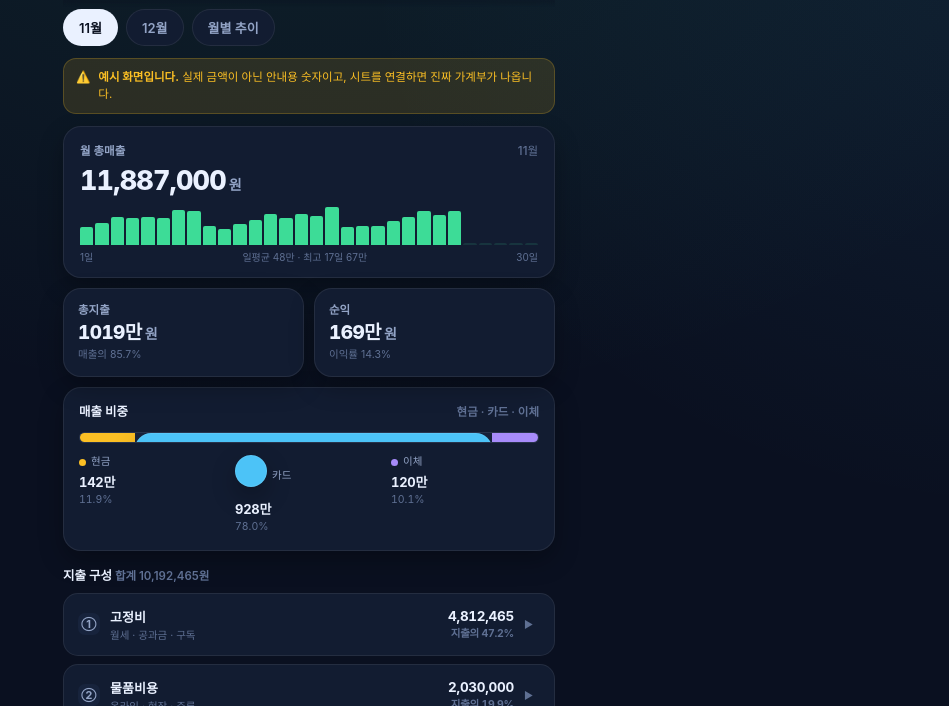
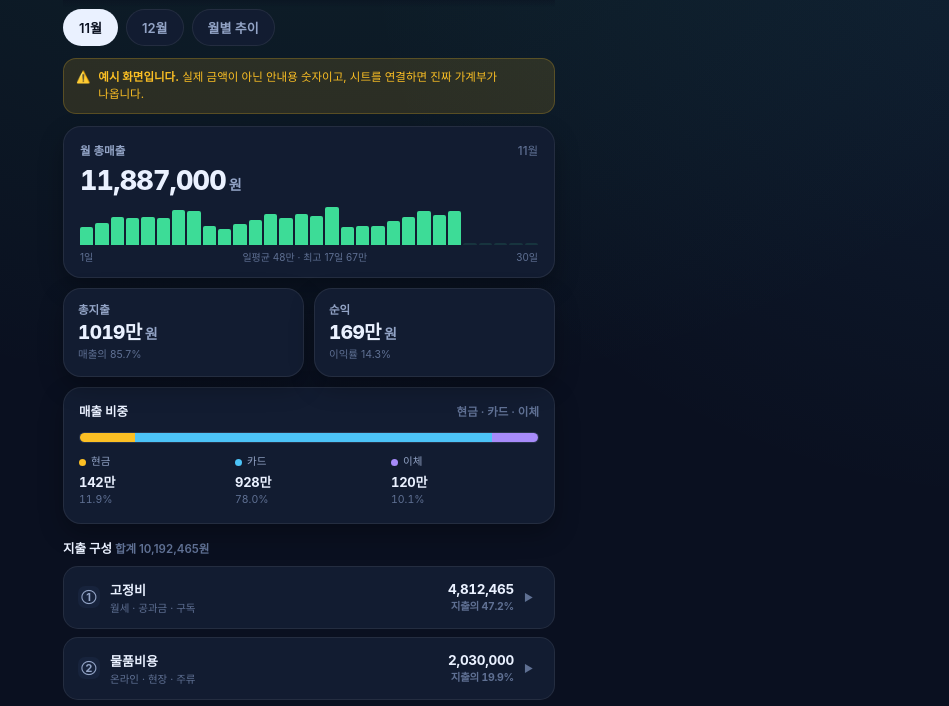
Before and after one commit to pun111143-blip/mpack3-ledger, a plain HTML site: page index.html in a window 1280 px wide. Both pictures are taken after a click on the button "연결 전에 예시 화면 보기". Shown: the part 53-759 px from the top of the page, without its empty margins (331-1280 px from the left). Drawn offline with Linux system fonts and the light colour scheme.

Commit message:
매출 비중 막대·범례 스타일 충돌(.card) 수정, 한글 줄바꿈 정리

```diff
--- a/index.html
+++ b/index.html
@@ -75,6 +75,8 @@ body{
   line-height:1.42;
   min-height:100vh;
   -webkit-font-smoothing:antialiased;
+  word-break:keep-all;
+  overflow-wrap:break-word;
   overscroll-behavior-y:contain;
 }
 html[data-theme="light"] body{
@@ -146,10 +148,9 @@ html[data-theme="light"] .btn-primary{color:#fff}
   position:sticky;top:0;z-index:30;
   display:flex;align-items:center;gap:10px;
   padding:calc(var(--safe-t) + 12px) 2px 10px;
-  background:linear-gradient(180deg,var(--bg) 62%,rgba(10,16,32,0));
-  backdrop-filter:blur(8px);
+  background:linear-gradient(180deg,var(--bg) 72%,rgba(10,16,32,0));
 }
-html[data-theme="light"] .topbar{background:linear-gradient(180deg,var(--bg) 62%,rgba(238,242,249,0))}
+html[data-theme="light"] .topbar{background:linear-gradient(180deg,var(--bg) 72%,rgba(238,242,249,0))}
 .brand{display:flex;align-items:center;gap:9px;min-width:0}
 .brand .logo{
   width:36px;height:36px;border-radius:12px;flex:none;
@@ -210,15 +211,15 @@ html[data-theme="light"] .tabs button.on{background:#101A2E;color:#fff}
 .card h2{font-size:12.5px;font-weight:700;margin:0 0 12px;display:flex;align-items:baseline;gap:7px;color:var(--text)}
 .card h2 span{margin-left:auto;font-size:11.5px;font-weight:600;color:var(--muted)}
 .mixbar{display:flex;height:11px;border-radius:999px;overflow:hidden;background:var(--card-2);border:1px solid var(--line)}
-.mixbar i{height:100%;min-width:0}
-.mixbar i.cash{background:var(--amber)}
-.mixbar i.card{background:var(--sky)}
-.mixbar i.tr{background:var(--violet)}
+.mixbar i{height:100%;min-width:0;padding:0;border:0;border-radius:0;box-shadow:none;background:none}
+.mixbar i.d-cash{background:var(--amber)}
+.mixbar i.d-card{background:var(--sky)}
+.mixbar i.d-tr{background:var(--violet)}
 .legend{display:grid;grid-template-columns:repeat(3,1fr);gap:8px;margin-top:12px}
 .legend .it{min-width:0}
 .legend .k{font-size:10.5px;color:var(--sub);display:flex;align-items:center;gap:5px}
-.legend .k b{width:7px;height:7px;border-radius:50%;flex:none}
-.legend .k b.cash{background:var(--amber)}.legend .k b.card{background:var(--sky)}.legend .k b.tr{background:var(--violet)}
+.legend .k b{display:block;width:7px;height:7px;border-radius:50%;flex:none;padding:0;margin:0}
+.legend .k b.d-cash{background:var(--amber)}.legend .k b.d-card{background:var(--sky)}.legend .k b.d-tr{background:var(--violet)}
 .legend .v{font-size:13px;font-weight:700;margin-top:3px;letter-spacing:-.02em}
 .legend .p{font-size:10.5px;color:var(--muted);margin-top:1px}
 
@@ -718,14 +719,14 @@ function renderMonth() {
   <section class="card">
     <h2>매출 비중 <span>현금 · 카드 · 이체</span></h2>
     <div class="mixbar">
-      <i class="cash" style="width:${(cw / tot * 100).toFixed(2)}%"></i>
-      <i class="card" style="width:${(cc / tot * 100).toFixed(2)}%"></i>
-      <i class="tr"   style="width:${(ct / tot * 100).toFixed(2)}%"></i>
+      <i class="d-cash" style="width:${(cw / tot * 100).toFixed(2)}%"></i>
+      <i class="d-card" style="width:${(cc / tot * 100).toFixed(2)}%"></i>
+      <i class="d-tr"   style="width:${(ct / tot * 100).toFixed(2)}%"></i>
     </div>
     <div class="legend">
-      <div class="it"><div class="k"><b class="cash"></b>현금</div><div class="v num">${wonK(cw)}</div><div class="p num">${pct(cw / tot)}</div></div>
-      <div class="it"><div class="k"><b class="card"></b>카드</div><div class="v num">${wonK(cc)}</div><div class="p num">${pct(cc / tot)}</div></div>
-      <div class="it"><div class="k"><b class="tr"></b>이체</div><div class="v num">${wonK(ct)}</div><div class="p num">${pct(ct / tot)}</div></div>
+      <div class="it"><div class="k"><b class="d-cash"></b>현금</div><div class="v num">${wonK(cw)}</div><div class="p num">${pct(cw / tot)}</div></div>
+      <div class="it"><div class="k"><b class="d-card"></b>카드</div><div class="v num">${wonK(cc)}</div><div class="p num">${pct(cc / tot)}</div></div>
+      <div class="it"><div class="k"><b class="d-tr"></b>이체</div><div class="v num">${wonK(ct)}</div><div class="p num">${pct(ct / tot)}</div></div>
     </div>
   </section>`;
 
```
